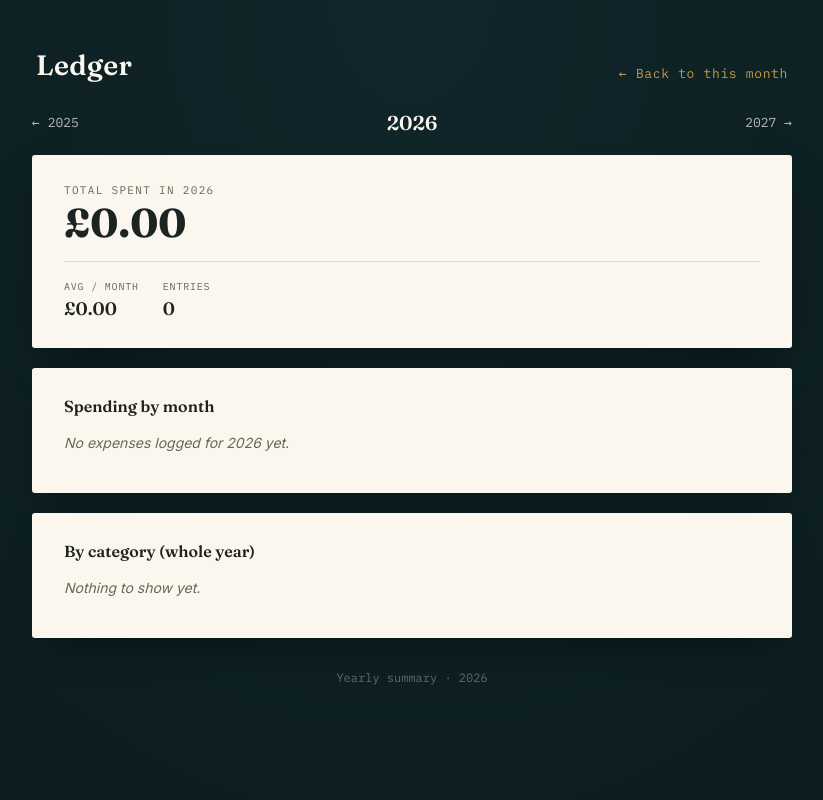
After one commit to manoselvaks/expense-tracker, a Flask app: page /year in a window 1280 px wide. The commit adds this page. Shown: the whole page, without its empty margins (228-1051 px from the left). Run offline with Flask 3, Linux system fonts and the light colour scheme; data that the repository does not hold is empty; some libraries are stand-ins or nearby versions.

Commit message:
Add yearly summary view

```diff
--- a/app.py
+++ b/app.py
@@ -260,6 +260,53 @@ def set_budget(category, amount):
     conn.close()
 
 
+@app.route("/year")
+@app.route("/year/<int:year>")
+def year_view(year=None):
+    if year is None:
+        year = datetime.now().year
+
+    rows = read_expenses()
+    year_rows = [r for r in rows if r["date"].year == year]
+
+    # Monthly totals, Jan through Dec
+    monthly_totals = [0.0] * 12
+    for r in year_rows:
+        monthly_totals[r["date"].month - 1] += float(r["amount"])
+
+    month_names = ["Jan", "Feb", "Mar", "Apr", "May", "Jun",
+                   "Jul", "Aug", "Sep", "Oct", "Nov", "Dec"]
+
+    # Category totals for the whole year
+    totals_by_category = {}
+    year_total = 0.0
+    for r in year_rows:
+        amt = float(r["amount"])
+        totals_by_category[r["category"]] = totals_by_category.get(r["category"], 0) + amt
+        year_total += amt
+
+    category_data = [
+        {"name": cat, "total": total}
+        for cat, total in sorted(totals_by_category.items(), key=lambda x: -x[1])
+    ]
+
+    avg_month = year_total / 12
+    busiest_month_idx = monthly_totals.index(max(monthly_totals)) if year_total > 0 else None
+    busiest_month = month_names[busiest_month_idx] if busiest_month_idx is not None else None
+
+    return render_template(
+        "year.html",
+        year=year,
+        month_names=month_names,
+        monthly_totals=[round(m, 2) for m in monthly_totals],
+        year_total=year_total,
+        category_data=category_data,
+        avg_month=avg_month,
+        busiest_month=busiest_month,
+        expense_count=len(year_rows),
+    )
+
+
 @app.route("/")
 def home():
     ensure_recurring_logged()
--- a/templates/index.html
+++ b/templates/index.html
@@ -299,7 +299,10 @@
 
   <div class="masthead">
     <h1>Ledger</h1>
-    <div class="month">{{ month_label }}</div>
+    <div style="text-align:right;">
+      <div class="month">{{ month_label }}</div>
+      <a href="/year" style="color:var(--gold); text-decoration:none; font-family:'IBM Plex Mono', monospace; font-size:11px; letter-spacing:0.05em;">View year →</a>
+    </div>
   </div>
 
   <div class="stamp">
--- /dev/null
+++ b/templates/year.html
@@ -0,0 +1,183 @@
+<!DOCTYPE html>
+<html lang="en">
+<head>
+<meta charset="UTF-8">
+<meta name="viewport" content="width=device-width, initial-scale=1.0">
+<title>Ledger — {{ year }} in review</title>
+<link href="https://fonts.googleapis.com/css2?family=Fraunces:opsz,wght@9..144,400;9..144,600;9..144,700&family=Inter:wght@400;500;600&family=IBM+Plex+Mono:wght@400;500;600&display=swap" rel="stylesheet">
+<script src="https://cdnjs.cloudflare.com/ajax/libs/Chart.js/4.5.0/chart.umd.min.js"></script>
+<style>
+  :root {
+    --ink-bg: #10262A; --ink-bg-deep: #0B1B1E; --paper: #FBF7EE; --paper-dim: #F1EBDC;
+    --text-dark: #1D2321; --text-mute: #6B6558; --gold: #C79A44; --gold-deep: #A87F34;
+    --brick: #B0453D; --forest: #3F6B4F; --hairline: #E2DAC5;
+  }
+  * { box-sizing: border-box; }
+  html { background: var(--ink-bg-deep); overscroll-behavior-y: none; }
+  body {
+    margin: 0;
+    background: radial-gradient(ellipse at top, var(--ink-bg) 0%, var(--ink-bg-deep) 100%);
+    font-family: 'Inter', sans-serif;
+    color: var(--text-dark);
+    min-height: 100vh;
+    padding: 48px 20px 80px;
+    overscroll-behavior-y: none;
+  }
+  .wrap { max-width: 760px; margin: 0 auto; }
+  .masthead {
+    display: flex; justify-content: space-between; align-items: flex-end;
+    margin-bottom: 28px; padding: 0 4px;
+  }
+  .masthead h1 {
+    font-family: 'Fraunces', serif; font-weight: 600; font-size: 28px;
+    color: var(--paper); margin: 0; letter-spacing: 0.01em;
+  }
+  .nav-links a {
+    color: var(--gold); text-decoration: none; font-family: 'IBM Plex Mono', monospace;
+    font-size: 13px; letter-spacing: 0.05em;
+  }
+  .year-nav {
+    display: flex; justify-content: space-between; align-items: center;
+    margin-bottom: 20px;
+  }
+  .year-nav a {
+    color: var(--paper); text-decoration: none; font-family: 'IBM Plex Mono', monospace;
+    font-size: 13px; opacity: 0.7;
+  }
+  .year-nav a:hover { opacity: 1; }
+  .year-nav .current-year {
+    font-family: 'Fraunces', serif; color: var(--paper); font-size: 20px; font-weight: 600;
+  }
+  .stamp {
+    background: var(--paper); border-radius: 3px;
+    box-shadow: 0 18px 40px -12px rgba(0,0,0,0.5);
+    overflow: hidden; margin-bottom: 20px;
+  }
+  .stamp-inner { padding: 28px 32px; }
+  .stamp-total-label {
+    font-family: 'IBM Plex Mono', monospace; font-size: 11px; text-transform: uppercase;
+    letter-spacing: 0.12em; color: var(--text-mute); margin-bottom: 6px;
+  }
+  .stamp-total {
+    font-family: 'Fraunces', serif; font-size: 40px; font-weight: 700;
+    line-height: 1; color: var(--text-dark);
+  }
+  .stats-row {
+    display: flex; gap: 24px; margin-top: 18px; padding-top: 18px;
+    border-top: 1px solid var(--hairline);
+  }
+  .stat-label {
+    font-family: 'IBM Plex Mono', monospace; font-size: 10px; text-transform: uppercase;
+    letter-spacing: 0.08em; color: var(--text-mute); margin-bottom: 4px;
+  }
+  .stat-value { font-family: 'Fraunces', serif; font-size: 18px; font-weight: 600; }
+  .card {
+    background: var(--paper); border-radius: 3px;
+    box-shadow: 0 18px 40px -16px rgba(0,0,0,0.45);
+    padding: 28px 32px; margin-bottom: 20px;
+  }
+  .card h2 { font-family: 'Fraunces', serif; font-size: 16px; font-weight: 600; margin: 0 0 18px 0; }
+  .cat-row { padding: 12px 0; border-bottom: 1px solid var(--hairline); display: flex; justify-content: space-between; }
+  .cat-row:last-child { border-bottom: none; }
+  .cat-name { font-weight: 500; font-size: 14px; text-transform: capitalize; }
+  .cat-amount { font-family: 'IBM Plex Mono', monospace; font-size: 14px; font-weight: 500; }
+  .empty-note { color: var(--text-mute); font-size: 14px; font-style: italic; }
+  .footer-note {
+    text-align: center; color: rgba(251,247,238,0.35); font-size: 12px;
+    margin-top: 32px; font-family: 'IBM Plex Mono', monospace;
+  }
+</style>
+</head>
+<body>
+<div class="wrap">
+
+  <div class="masthead">
+    <h1>Ledger</h1>
+    <div class="nav-links"><a href="/">← Back to this month</a></div>
+  </div>
+
+  <div class="year-nav">
+    <a href="/year/{{ year - 1 }}">← {{ year - 1 }}</a>
+    <span class="current-year">{{ year }}</span>
+    <a href="/year/{{ year + 1 }}">{{ year + 1 }} →</a>
+  </div>
+
+  <div class="stamp">
+    <div class="stamp-inner">
+      <div class="stamp-total-label">Total spent in {{ year }}</div>
+      <div class="stamp-total">£{{ "%.2f"|format(year_total) }}</div>
+      <div class="stats-row">
+        <div>
+          <div class="stat-label">Avg / month</div>
+          <div class="stat-value">£{{ "%.2f"|format(avg_month) }}</div>
+        </div>
+        {% if busiest_month %}
+        <div>
+          <div class="stat-label">Busiest month</div>
+          <div class="stat-value">{{ busiest_month }}</div>
+        </div>
+        {% endif %}
+        <div>
+          <div class="stat-label">Entries</div>
+          <div class="stat-value">{{ expense_count }}</div>
+        </div>
+      </div>
+    </div>
+  </div>
+
+  <div class="card">
+    <h2>Spending by month</h2>
+    {% if year_total > 0 %}
+      <div style="height: 220px;">
+        <canvas id="monthlyChart"></canvas>
+      </div>
+    {% else %}
+      <p class="empty-note">No expenses logged for {{ year }} yet.</p>
+    {% endif %}
+  </div>
+
+  <div class="card">
+    <h2>By category (whole year)</h2>
+    {% if category_data %}
+      {% for c in category_data %}
+      <div class="cat-row">
+        <span class="cat-name">{{ c.name }}</span>
+        <span class="cat-amount">£{{ "%.2f"|format(c.total) }}</span>
+      </div>
+      {% endfor %}
+    {% else %}
+      <p class="empty-note">Nothing to show yet.</p>
+    {% endif %}
+  </div>
+
+  <div class="footer-note">Yearly summary · {{ year }}</div>
+
+</div>
+
+{% if year_total > 0 %}
+<script>
+  const ctx = document.getElementById('monthlyChart').getContext('2d');
+  new Chart(ctx, {
+    type: 'bar',
+    data: {
+      labels: {{ month_names|tojson }},
+      datasets: [{
+        data: {{ monthly_totals|tojson }},
+        backgroundColor: '#C79A44',
+        borderRadius: 3,
+      }]
+    },
+    options: {
+      maintainAspectRatio: false,
+      plugins: { legend: { display: false } },
+      scales: {
+        y: { beginAtZero: true, ticks: { font: { family: 'IBM Plex Mono', size: 10 } } },
+        x: { ticks: { font: { family: 'IBM Plex Mono', size: 10 } } }
+      }
+    }
+  });
+</script>
+{% endif %}
+
+</body>
+</html>
```
